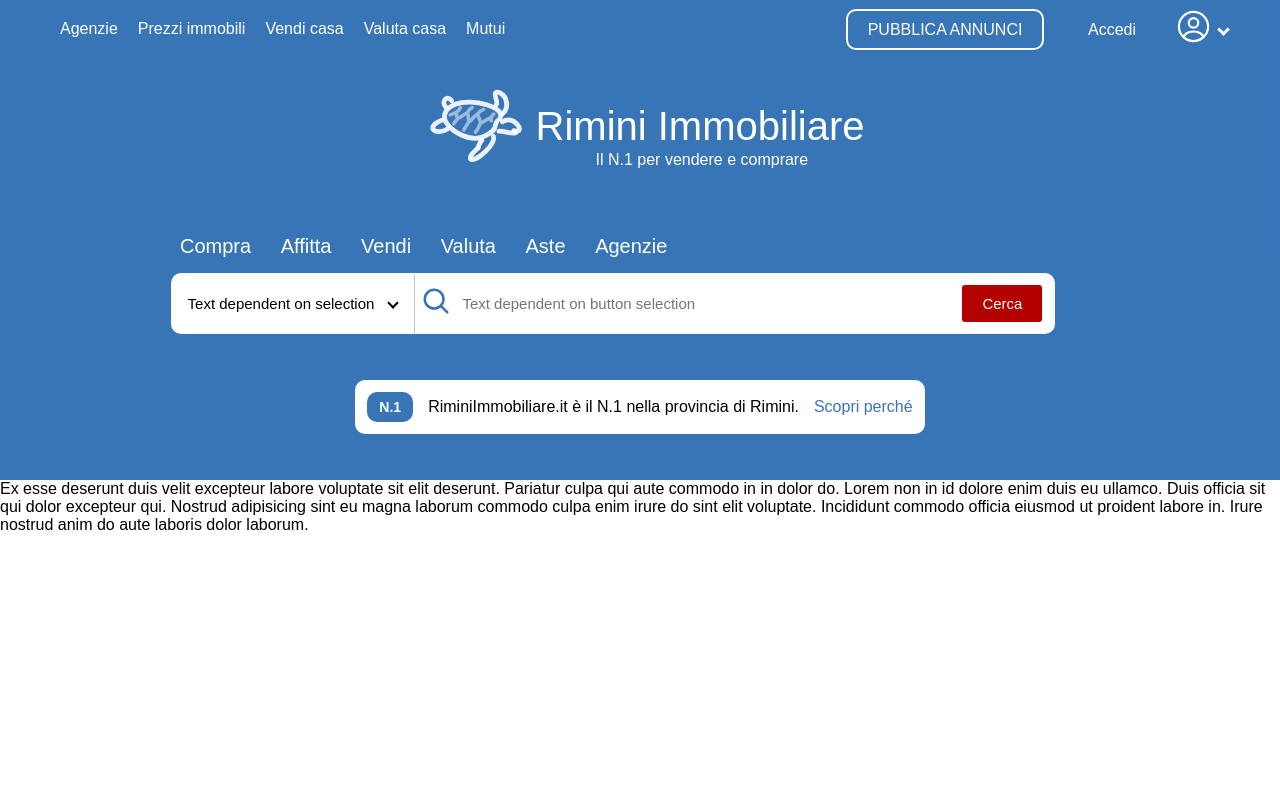
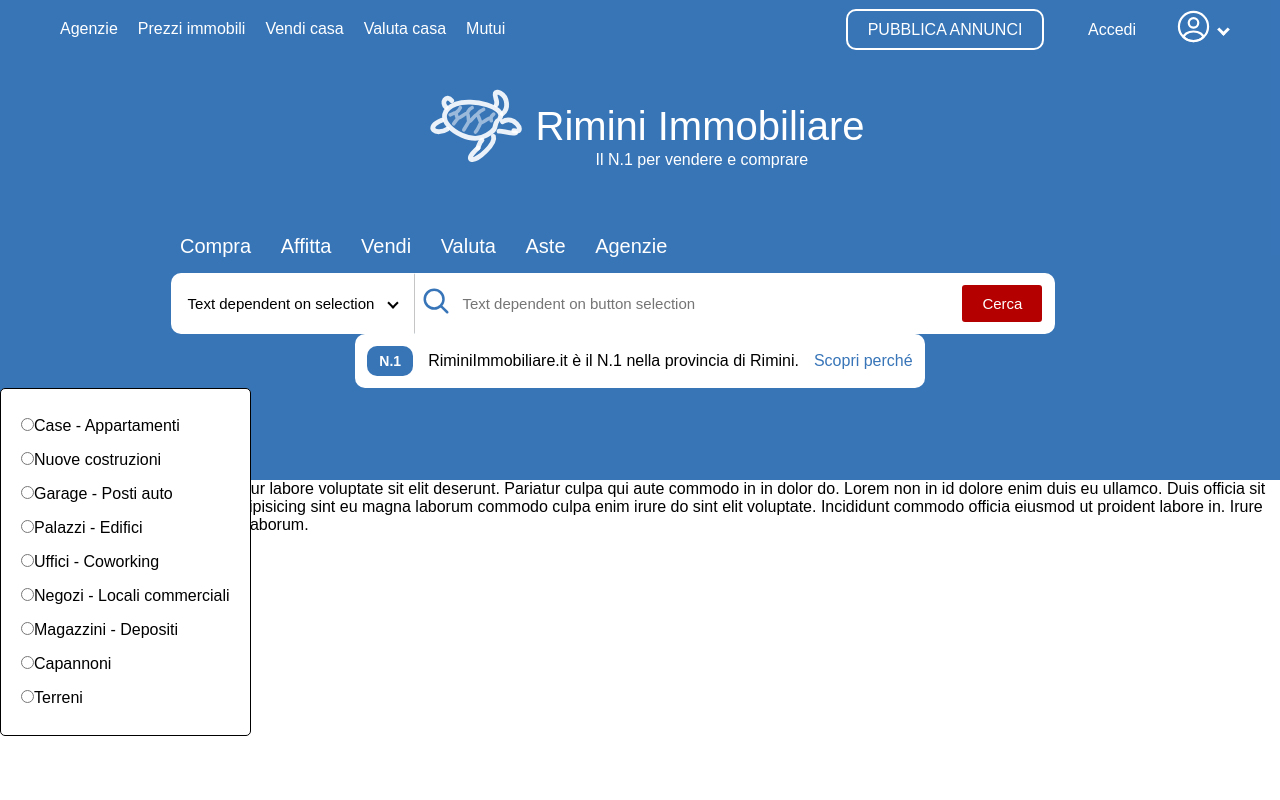
Before and after one commit to marc-alzapiedi/RiminiImmobiliare_client, a React (Create React App) app: page / in a window 1280 px wide. Shown: the top 800 px of the page. Built offline with nearby package versions, Linux system fonts and the light colour scheme; the HTML template or start-up script is replaced by a standard one.

Commit message:
need to posiiton drop down menu :)

```diff
--- a/src/pages/main/main.js
+++ b/src/pages/main/main.js
@@ -18,11 +18,18 @@ import ArrowDown from '../../Icons/ArrowDown'
 import Search from '../../Icons/Search'
 import { Link } from 'react-router-dom'
 
+
+
+
 const Main = () => {
 
     const [loginMenu, setLoginMenu] = useState(false)
     const [rotateLoginArrow, setLoginArrow] = useState(false)
     const [rotateSearchArrow, setSearchArrow] = useState (false)
+    const [dropdownData, setData] = useState(
+        {searchbar: ''}
+    )
+
 
     const between = (x, min, max) => {
         return x >= min && x <= max
@@ -37,16 +44,21 @@ const Main = () => {
 
         }
 
-        // if (event.clientX < 200 && between(event.clientY, 250, 350)){
-        //     setSearchArrow(!rotateSearchArrow)
+        if (between(event.clientX, 190, 500) && between(event.clientY, 250, 350)){
+            setSearchArrow(!rotateSearchArrow)
 
-        // }
+        }
 
     }
 
-    const handleSearchMenu = () => {
+    const handleChange = (event) => {
+        const {name, value} = event.target
+        console.log(value)
+
+        setData({...dropdownData, [name]: value})
 
     }
+
 
 
     return (
@@ -158,6 +170,71 @@ const Main = () => {
 
                     </nav>
 
+                    <Menu className={'searchDropdown'}>
+                        <MenuItem children={
+                            <label>
+                                <input type='radio' name='searchbar' value={'casa'} onChange={handleChange} checked={dropdownData.searchbar === 'casa'}/>
+                                Case - Appartamenti
+                            </label>
+                        }/>
+                        <MenuItem children={
+                            <label>
+                                <input type='radio' name='searchbar' value={'costruzioni'} onChange={handleChange} checked = {dropdownData.searchbar === 'costruzioni'}/>
+                                Nuove costruzioni
+                            </label>
+                        } />
+                        <MenuItem children={
+                            <label>
+                                <input type='radio' name='searchbar' value={'garage'} onChange={handleChange} checked = {dropdownData.searchbar === 'garage'}/>
+                                Garage - Posti auto
+                            </label>
+                        }/>
+
+                        <MenuItem children={
+                            <label>
+                                <input type='radio' name='searchbar' value={'palazzi'} onChange={handleChange} checked = {dropdownData.searchbar === 'palazzi'}/>
+                                Palazzi - Edifici
+                            </label>
+                        }/>
+
+                        <MenuItem children={
+                            <label>
+                                <input type='radio' name='searchbar' value={'uffici'} onChange={handleChange} checked = {dropdownData.searchbar === 'uffici'}/>
+                                Uffici - Coworking
+                            </label>
+                        }/>
+
+                        <MenuItem children={
+                            <label>
+                                <input type='radio' name='searchbar' value={'negozi'} onChange={handleChange} checked = {dropdownData.searchbar === 'negozi'}/>
+                                Negozi - Locali commerciali
+                            </label>
+                        }/>
+
+                        <MenuItem children={
+                            <label>
+                                <input type='radio' name='searchbar' value={'magazzini'} onChange={handleChange} checked = {dropdownData.searchbar === 'magazzini'}/>
+                                Magazzini - Depositi
+                            </label>
+                        }/>
+
+                        <MenuItem children={
+                            <label>
+                                <input type='radio' name='searchbar' value={'capannoni'} onChange={handleChange} checked = {dropdownData.searchbar === 'capannoni'}/>
+                                Capannoni
+                            </label>
+                        }/>
+
+                        <MenuItem children={
+                            <label>
+                                <input type='radio' name='searchbar' value={'terreni'} onChange={handleChange} checked = {dropdownData.searchbar === 'terreni'}/>
+                                Terreni
+                            </label>
+                        }/>
+                    </Menu>
+
+
+
                 </section>
 
                 <section className='body_1'>
--- a/src/pages/main/style.css
+++ b/src/pages/main/style.css
@@ -309,3 +309,21 @@ header{
 .searchBar-Label > a:hover{
     text-decoration: underline;
 }
+
+.searchDropdown{
+    z-index: 1;
+    width: fit-content;
+    background-color: white;
+    padding: 20px;
+    border: 1px solid black;
+    border-radius: 5px;
+}
+
+.searchDropdown > ul{
+    display: grid;
+    list-style: none;
+}
+
+.searchDropdown > ul > li{
+    padding: 8px 0 8px 0
+}
```
